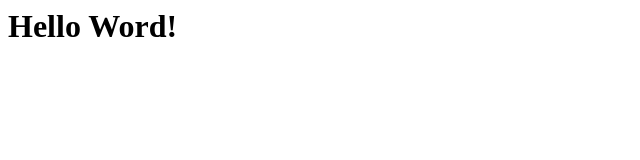
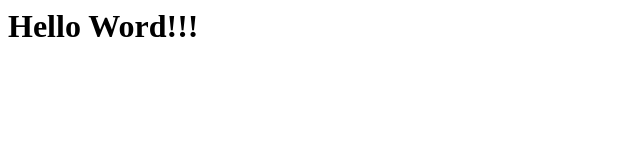
Before and after one commit to hhhhh2004/myproject, a plain HTML site: page index.html in a window 1280 px wide. Shown: the full height of the page, 0-640 px from the left. Drawn offline with Linux system fonts and the light colour scheme.

Commit message:
Update index.html

```diff
--- a/index.html
+++ b/index.html
@@ -1,6 +1,6 @@
 <!DOCPYTE html>
 <html>
     <body>
-        <h1>Hello Word!</h1>
+        <h1>Hello Word!!!</h1>
     </body>
 </html>
```
